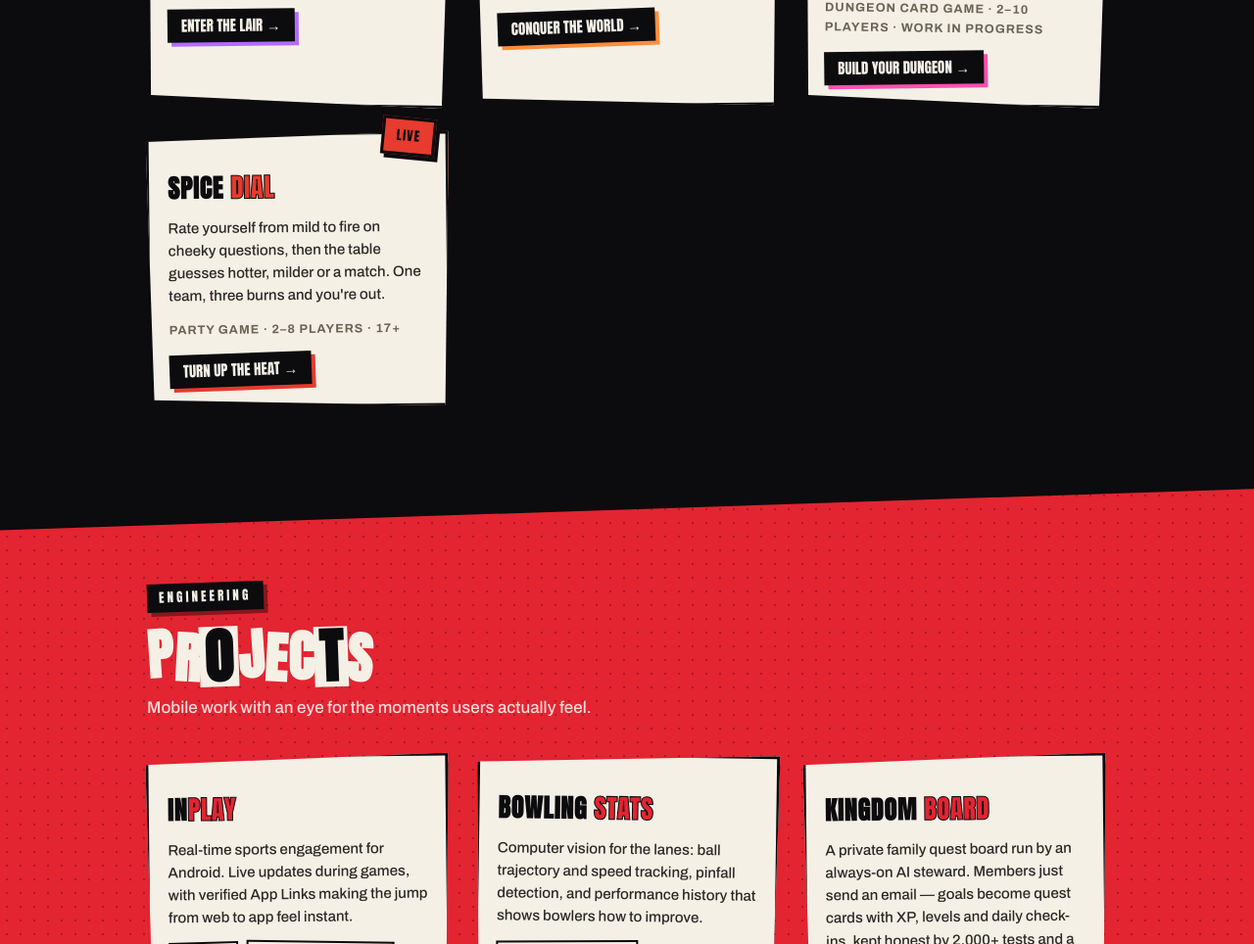
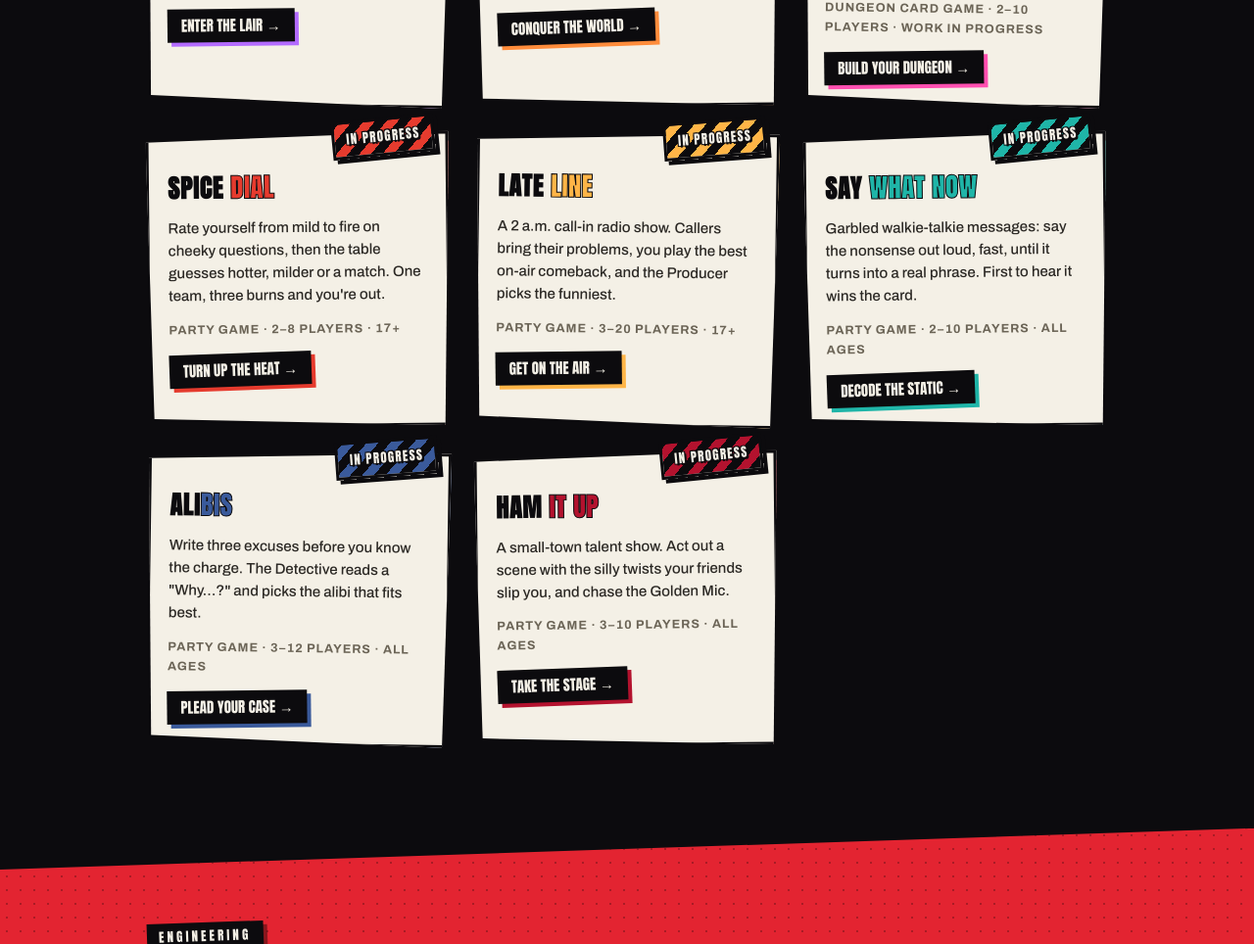
Before and after one commit to DeAnthonee/deanthoneeking.com, a plain HTML site: page index.html in a window 1280 px wide. Shown: the part 1605-2569 px from the top of the page at 98% size. Drawn offline with Linux system fonts and the light colour scheme.

Commit message:
Game Room: add Late Line, Say What Now, Alibis, Ham It Up; mark Spice Dial IN PROGRESS
All five Game Studio games now carry the IN PROGRESS tag, like Rate Robbers and Big Boss.

Co-Authored-By: Claude Opus 5.5 <noreply@anthropic.com>

```diff
--- a/index.html
+++ b/index.html
@@ -18,6 +18,10 @@
     --tangerine:#ff8c3b; /* risky business */
     --magenta:#ff4fb0;   /* big boss */
     --chilli:#e63b2e;    /* spice dial */
+    --amber:#ffb547;     /* late line */
+    --teal:#1fb5a8;      /* say what now */
+    --inkblue:#3a5a9b;   /* alibis */
+    --curtain:#b3122e;   /* ham it up */
   }
   *{box-sizing:border-box;margin:0;padding:0}
   html{scroll-behavior:smooth}
@@ -110,7 +114,7 @@
     background:repeating-linear-gradient(-45deg,var(--ink) 0 9px,var(--acc) 9px 18px);
     text-shadow:1px 1px 0 var(--ink),-1px -1px 0 var(--ink),1px -1px 0 var(--ink),
       -1px 1px 0 var(--ink),2px 2px 0 var(--ink)}
-  .g-pg{--acc:var(--volt)} .g-tk{--acc:var(--cyan)} .g-rr{--acc:var(--emerald)} .g-ch{--acc:var(--violet)} .g-rb{--acc:var(--tangerine)} .g-bb{--acc:var(--magenta)} .g-sd{--acc:var(--chilli)}
+  .g-pg{--acc:var(--volt)} .g-tk{--acc:var(--cyan)} .g-rr{--acc:var(--emerald)} .g-ch{--acc:var(--violet)} .g-rb{--acc:var(--tangerine)} .g-bb{--acc:var(--magenta)} .g-sd{--acc:var(--chilli)} .g-ll{--acc:var(--amber)} .g-sw{--acc:var(--teal)} .g-al{--acc:var(--inkblue)} .g-hu{--acc:var(--curtain)}
 
   /* projects on red slab */
   .slab{background:var(--red);color:var(--paper);
@@ -229,12 +233,44 @@
         <span class="enter">Build your dungeon →</span>
       </a>
       <a class="card g-sd" href="https://spicedial.deanthoneeking.com">
-        <span class="live">LIVE</span>
+        <span class="wip">IN PROGRESS</span>
         <h3>Spice <b>Dial</b></h3>
         <p>Rate yourself from mild to fire on cheeky questions, then the table
            guesses hotter, milder or a match. One team, three burns and you're out.</p>
         <span class="meta">Party game · 2–8 players · 17+</span>
         <span class="enter">Turn up the heat →</span>
+      </a>
+      <a class="card g-ll" href="https://lateline.deanthoneeking.com">
+        <span class="wip">IN PROGRESS</span>
+        <h3>Late <b>Line</b></h3>
+        <p>A 2 a.m. call-in radio show. Callers bring their problems, you play
+           the best on-air comeback, and the Producer picks the funniest.</p>
+        <span class="meta">Party game · 3–20 players · 17+</span>
+        <span class="enter">Get on the air →</span>
+      </a>
+      <a class="card g-sw" href="https://saywhatnow.deanthoneeking.com">
+        <span class="wip">IN PROGRESS</span>
+        <h3>Say <b>What Now</b></h3>
+        <p>Garbled walkie-talkie messages: say the nonsense out loud, fast, until
+           it turns into a real phrase. First to hear it wins the card.</p>
+        <span class="meta">Party game · 2–10 players · all ages</span>
+        <span class="enter">Decode the static →</span>
+      </a>
+      <a class="card g-al" href="https://alibis.deanthoneeking.com">
+        <span class="wip">IN PROGRESS</span>
+        <h3>Ali<b>bis</b></h3>
+        <p>Write three excuses before you know the charge. The Detective reads a
+           "Why…?" and picks the alibi that fits best.</p>
+        <span class="meta">Party game · 3–12 players · all ages</span>
+        <span class="enter">Plead your case →</span>
+      </a>
+      <a class="card g-hu" href="https://hamitup.deanthoneeking.com">
+        <span class="wip">IN PROGRESS</span>
+        <h3>Ham <b>It Up</b></h3>
+        <p>A small-town talent show. Act out a scene with the silly twists your
+           friends slip you, and chase the Golden Mic.</p>
+        <span class="meta">Party game · 3–10 players · all ages</span>
+        <span class="enter">Take the stage →</span>
       </a>
     </div>
   </div>
```
